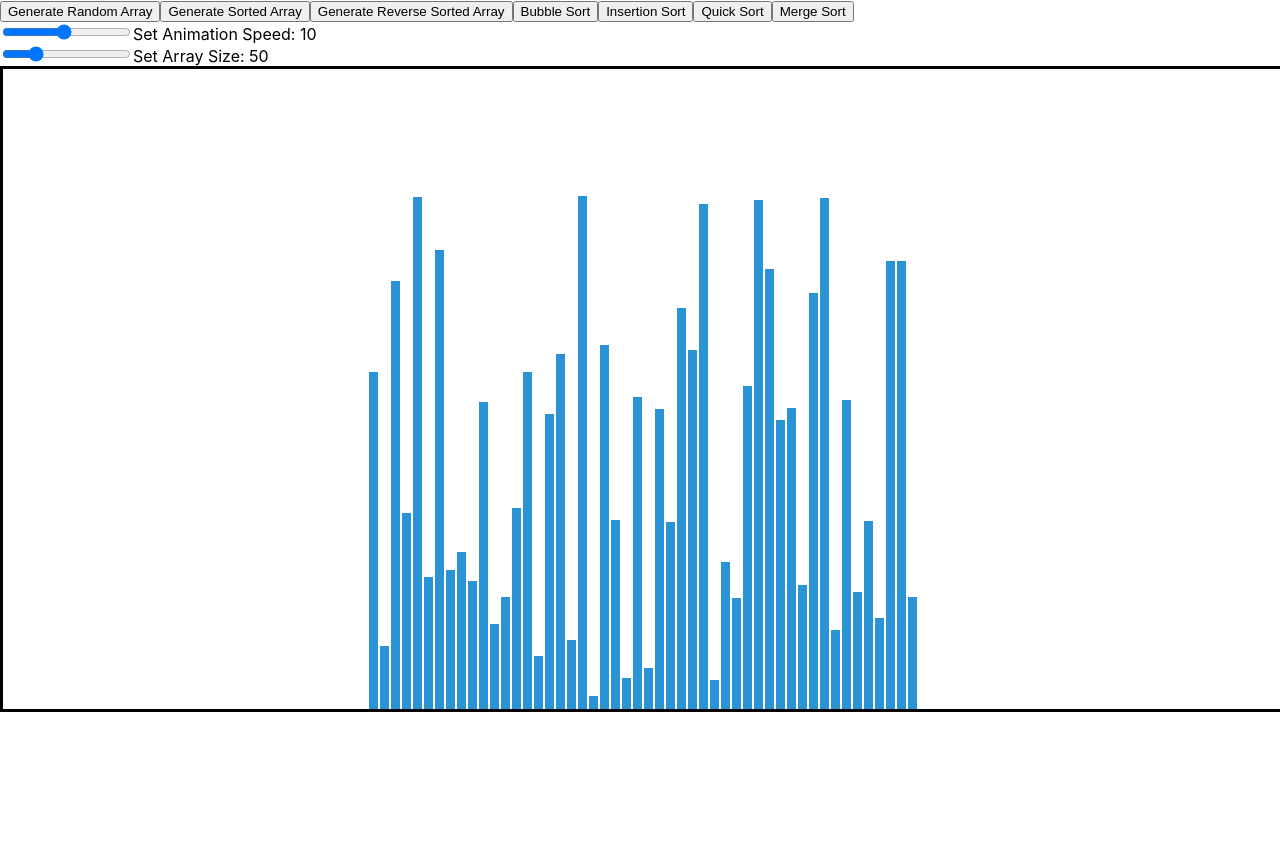
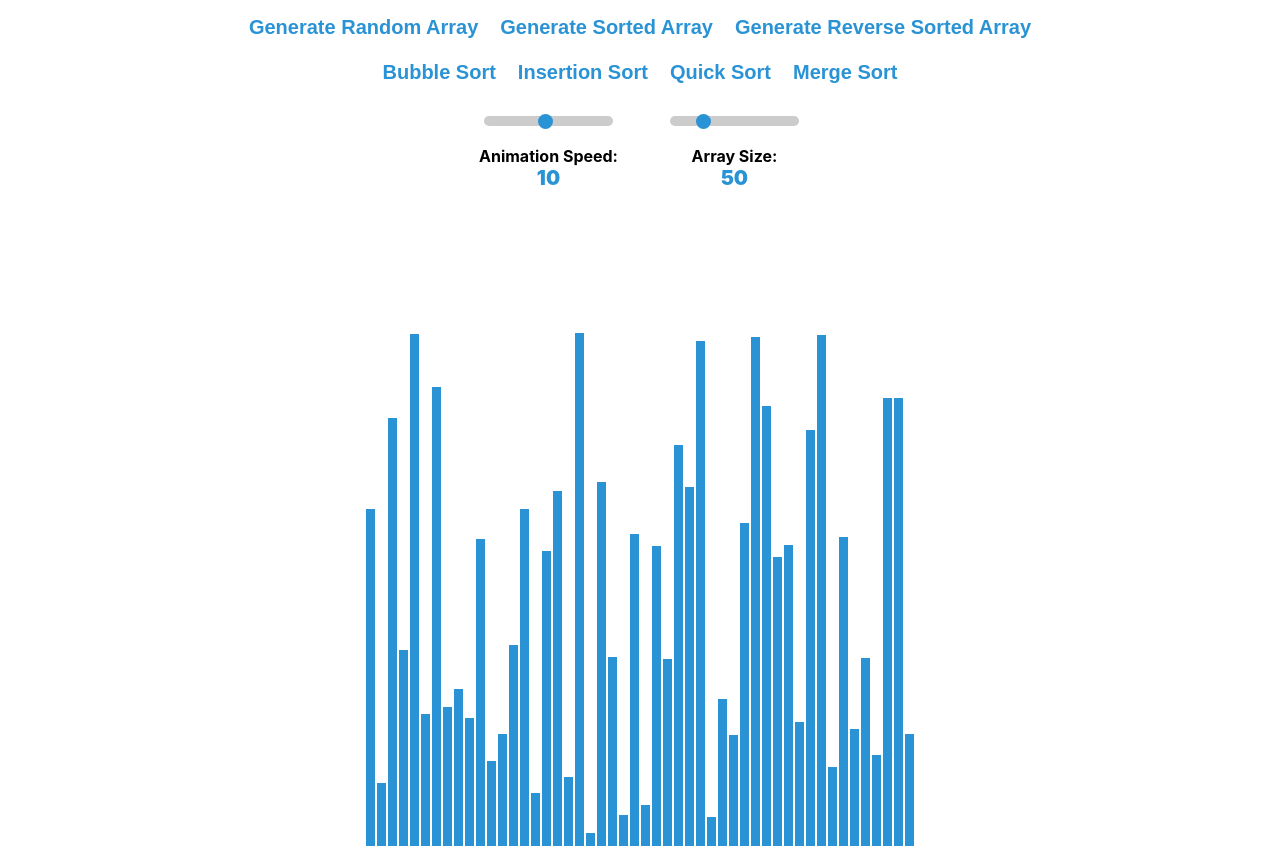
Before and after one commit to allanx1ng/sorting-visualizer, a React (Create React App) app: page / in a window 1280 px wide. Before the commit the page ends 800 px from the top, so only its background shows below. Built offline with nearby package versions, Linux system fonts and the light colour scheme.

Commit message:
styling changes

```diff
--- a/public/index.html
+++ b/public/index.html
@@ -24,7 +24,7 @@
       work correctly both with client-side routing and a non-root public URL.
       Learn how to configure a non-root public URL by running `npm run build`.
     -->
-    <title>React App</title>
+    <title>Sorting Algorithm Visualizer</title>
   </head>
   <body>
     <noscript>You need to enable JavaScript to run this app.</noscript>
--- a/src/Components/SortingVisualizer.js
+++ b/src/Components/SortingVisualizer.js
@@ -56,7 +56,7 @@ const SortingVisualizer = () => {
   const generateSortedArray = () => {
     let temp = []
     for (let i = 0; i < arraySize; i++) {
-      temp.push((300*3)/(arraySize*2) * (i + 1))
+      temp.push(((300 * 3) / (arraySize * 2)) * (i + 1))
     }
     setArray(temp)
     console.log(array)
@@ -66,7 +66,7 @@ const SortingVisualizer = () => {
   const generateReverseSortedArray = () => {
     let temp = []
     for (let i = 0; i < arraySize; i++) {
-      temp.push((300*3)/(arraySize*2) * (arraySize - i))
+      temp.push(((300 * 3) / (arraySize * 2)) * (arraySize - i))
     }
     setArray(temp)
     console.log(array)
@@ -136,15 +136,15 @@ const SortingVisualizer = () => {
     console.log(animations)
     let n = animations.length
 
-    for (let i = 0; i < n; i ++) {
+    for (let i = 0; i < n; i++) {
       const arrayBars = document.getElementsByClassName("histbar")
       setTimeout(() => {
-        let [a,b] = animations[i]
+        let [a, b] = animations[i]
         arrayBars[a].style.backgroundColor = COLOR1 //changes color of the values currently being compared
         arrayBars[b].style.backgroundColor = COLOR1
       }, (22 - animationSpeed) * i)
       setTimeout(() => {
-        let [a,b] = animations[i]
+        let [a, b] = animations[i]
         var temp = array[a]
         array[a] = array[b]
         array[b] = temp
@@ -164,18 +164,18 @@ const SortingVisualizer = () => {
     console.log(animations)
     let n = animations.length
 
-    for (let i = 0; i < n; i+=2) {
+    for (let i = 0; i < n; i += 2) {
       const arrayBars = document.getElementsByClassName("histbar")
       setTimeout(() => {
-        let [a,b] = animations[i]
+        let [a, b] = animations[i]
         arrayBars[a].style.backgroundColor = COLOR1 //changes color of the values currently being compared
         arrayBars[b].style.backgroundColor = COLOR1
       }, (22 - animationSpeed) * i)
       setTimeout(() => {
-        let [c,d] = animations[i+1]
+        let [c, d] = animations[i + 1]
         array[c] = d
         setArray([...array])
-        let [a,b] = animations[i]
+        let [a, b] = animations[i]
         arrayBars[a].style.backgroundColor = COLOR2 //changes the color of the bars back to default color
         arrayBars[b].style.backgroundColor = COLOR2
       }, (22 - animationSpeed) * i + (22 - animationSpeed))
@@ -189,6 +189,8 @@ const SortingVisualizer = () => {
 
   return (
     <div className="functionbar">
+      <div className="buttons">
+        <div className="generate-buttons">
           {/* GENERATE RANDOM ARRAY */}
           <button
             onClick={() => {
@@ -199,7 +201,6 @@ const SortingVisualizer = () => {
             Generate Random Array
           </button>
 
-
           {/* GENERATE SORTED ARRAY */}
           <button
             onClick={() => {
@@ -209,7 +210,6 @@ const SortingVisualizer = () => {
           >
             Generate Sorted Array
           </button>
-
 
           {/* GENERATE REVERSE SORTED ARRAY */}
           <button
@@ -222,8 +222,9 @@ const SortingVisualizer = () => {
           >
             Generate Reverse Sorted Array
           </button>
+        </div>
 
-
+        <div className="sort-buttons">
           {/* BUBBLE SORT */}
           <button // Bubble sort button
             onClick={() => {
@@ -234,7 +235,6 @@ const SortingVisualizer = () => {
           >
             Bubble Sort
           </button>
-
 
           {/* INSERTION SORT */}
           <button // Insertion sort button
@@ -247,7 +247,6 @@ const SortingVisualizer = () => {
             Insertion Sort
           </button>
 
-
           {/* QUICK SORT */}
           <button // Quicksort button
             onClick={() => {
@@ -259,7 +258,6 @@ const SortingVisualizer = () => {
             Quick Sort
           </button>
 
-
           {/* MERGE SORT */}
           <button // Quicksort button
             onClick={() => {
@@ -270,8 +268,10 @@ const SortingVisualizer = () => {
           >
             Merge Sort
           </button>
+        </div>
+      </div>
 
-
+      <div className="sliders">
         <div class="slidecontainer">
           <input // Set animation speed
             type="range"
@@ -285,10 +285,11 @@ const SortingVisualizer = () => {
             }}
             disabled={performingAction}
           />
-        {"Set Animation Speed: "}
-        {animationSpeed}
+          <p>
+            {"Animation Speed:"}
+            <div className="array-stats">{animationSpeed}</div>
+          </p>
         </div>
-
 
         <div class="slidecontainer">
           <input // Set array size
@@ -304,10 +305,12 @@ const SortingVisualizer = () => {
             }}
             disabled={performingAction}
           />
-        {"Set Array Size: "}
-        {arraySize}
+          <p>
+            {"Array Size:"}
+            <div className="array-stats">{arraySize}</div>
+          </p>
         </div>
-
+      </div>
 
       <div className="histogram">
         {array.map(
--- a/src/css/SortingVisualizer.css
+++ b/src/css/SortingVisualizer.css
@@ -1,15 +1,31 @@
 .histogram {
     width: 100vw;
     height: 80vh;
-    /* border-width: 2px;
-    border-color: #000;
-    background-color: #000; */
-    border-style: solid;
+    border: transparent;
     display: flex;
     justify-content: center;
     transform: scaleY(-1);
 }
 
+.slidecontainer {
+    font-weight: bold;
+    font-size: 16px;
+    margin: 10px 25px 0px 25px;
+    text-align: center;
+
+}
+
+.array-stats {
+    color: #2a93d5;
+    font-weight: bolder;
+    font-size: 20px;
+}
+
+.sliders {
+    display: flex;
+    justify-content: center;
+    /* background-color: aqua; */
+}
 
 .histbar {
     width: 9px;
@@ -18,16 +34,54 @@
     margin: 0 1px;
 }
 
-/* button {
-    color: red;
+.slider {
+    border: transparent;
+    appearance: none;
+    max-width: 200px;
+    height: 10px;
+    background-color: #ccc;
+    border-radius: 5px;
+
+}
+
+.slider:hover {
+    background-color: #999;
+
+}
+
+.slider::-webkit-slider-thumb {
+    appearance: none;
+    width: 15px;
+    height: 15px;
+    background-color: #2a93d5;
+    border-radius: 10px;
+}
+
+.slider::-webkit-slider-thumb:hover {
+    background-color: #2580b9;
+}
+
+.generate-buttons {
+    display: flex;
+    justify-content: center;
+    margin: 10px;
+}
+.sort-buttons {
+    display: flex;
+    justify-content: center;
+    margin: 10px;
+}
+
+button {
+    color: #2a93d5;
     margin: 5px 5px 5px 5px;
-    width: 100px;
-    height: 100px;
-    border-radius: 50px;
-    background-color: #fff;
-} */
+    background: transparent;
+    border: transparent;
+    font-size: 20px;
+    font-weight: bold;
+}
 
 button:hover {
-    background-color: #ccc;
+    color: #2580b9;
     cursor: pointer;
 }
```
Lines whose indentation alone changed are shown as unchanged.
